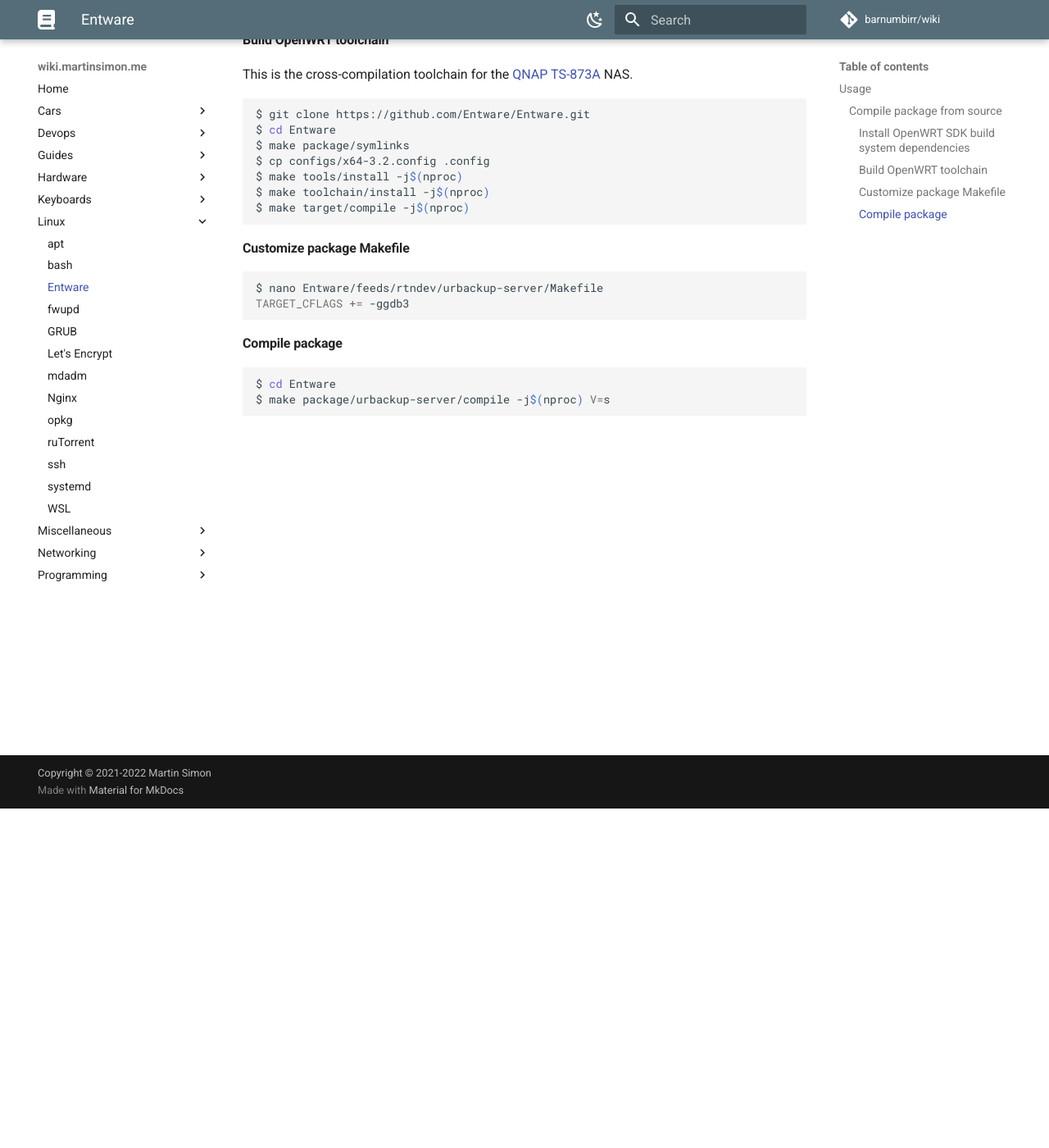
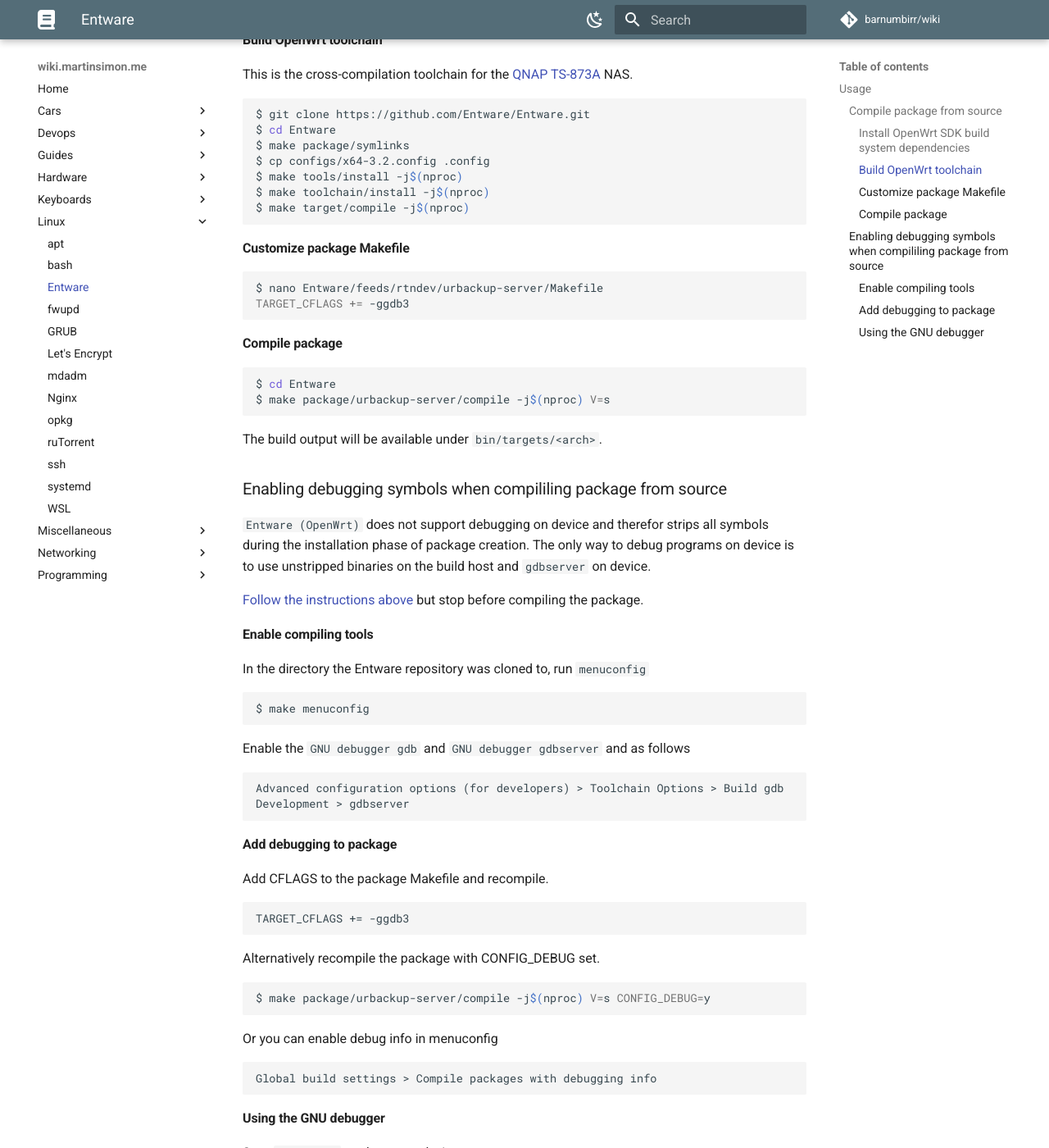
Before and after one commit to barnumbirr/wiki, an MkDocs documentation site: the page built from docs/linux/entware.md, in a window 1280 px wide and 1400 px high, scrolled down 414 px. Shown: the whole window at 82% size. Built offline with MkDocs 1.6.1 and Material for MkDocs 9.7.7, drawn with Linux system fonts in a browser that asks for light colours; comment, search, counter and statistics services are not loaded; some of the changed text lies outside the part shown.

Commit message:
Entware package debugging symbols

````diff
--- a/docs/linux/entware.md
+++ b/docs/linux/entware.md
@@ -8,7 +8,7 @@
 
 ### Compile package from source
 
-#### Install OpenWRT SDK build system dependencies
+#### Install OpenWrt SDK build system dependencies
 
 ```bash
 $ sudo apt-get update
@@ -18,7 +18,7 @@
 python3-setuptools python3-dev rsync subversion swig time xsltproc zlib1g-dev
 ```
 
-#### Build OpenWRT toolchain
+#### Build OpenWrt toolchain
 
 This is the cross-compilation toolchain for the
 [QNAP TS-873A](../hardware/TS873A.md) NAS.
@@ -46,3 +46,87 @@
 $ cd Entware
 $ make package/urbackup-server/compile -j$(nproc) V=s
 ```
+
+The build output will be available under `bin/targets/<arch>`.
+
+### Enabling debugging symbols when compililing package from source
+
+`Entware (OpenWrt)` does not support debugging on device and therefor strips
+all symbols during the installation phase of package creation. The only way to
+debug programs on device is to use unstripped binaries on the build host and
+`gdbserver` on device.
+
+[Follow the instructions above](#compile-package-from-source) but stop before
+compiling the package.
+
+#### Enable compiling tools
+
+In the directory the Entware repository was cloned to, run `menuconfig`
+
+```bash
+$ make menuconfig
+```
+
+Enable the `GNU debugger gdb` and `GNU debugger gdbserver` and as follows
+
+```
+Advanced configuration options (for developers) > Toolchain Options > Build gdb
+Development > gdbserver
+```
+
+#### Add debugging to package
+
+Add CFLAGS to the package Makefile and recompile.
+
+```
+TARGET_CFLAGS += -ggdb3
+```
+
+Alternatively recompile the package with CONFIG_DEBUG set.
+
+```bash
+$ make package/urbackup-server/compile -j$(nproc) V=s CONFIG_DEBUG=y
+```
+
+Or you can enable debug info in menuconfig
+
+```
+Global build settings > Compile packages with debugging info
+```
+
+#### Using the GNU debugger
+
+Start `gdbserver` on the target device.
+
+```bash
+$ gdbserver :9000 urbackupsrv run -u admin -v debug
+```
+
+In the compiling tree, use the Entware (OpenWrt) `remote-gdb` script.
+
+```bash
+$ ./scripts/remote-gdb 10.0.1.100:9000 ./build_dir/target-x86_64_glibc-2.27/urbackup-server-2.4.13/urbackupsrv
+```
+
+You'll be dropped into a gdb shell and will be able to set breakpoints,
+start program, backtraces, etc...
+
+```
+(gdb) b source-file.c:123
+(gdb) c
+(gdb) bt
+```
+
+If you want to restart the program, you'll need to set the remote path and
+arguments.
+
+```
+(gdb) set remote exec-file /opt/bin/urbackupsrv
+(gdb) set args run -u admin -v debug
+(gdb) run
+(gdb) bt
+```
+
+<p style="font-size: 12px" align="right">
+    Source: <a href="https://openwrt.org/docs/guide-developer/gdb">OpenWrt Documentation</a>
+</p>
````
